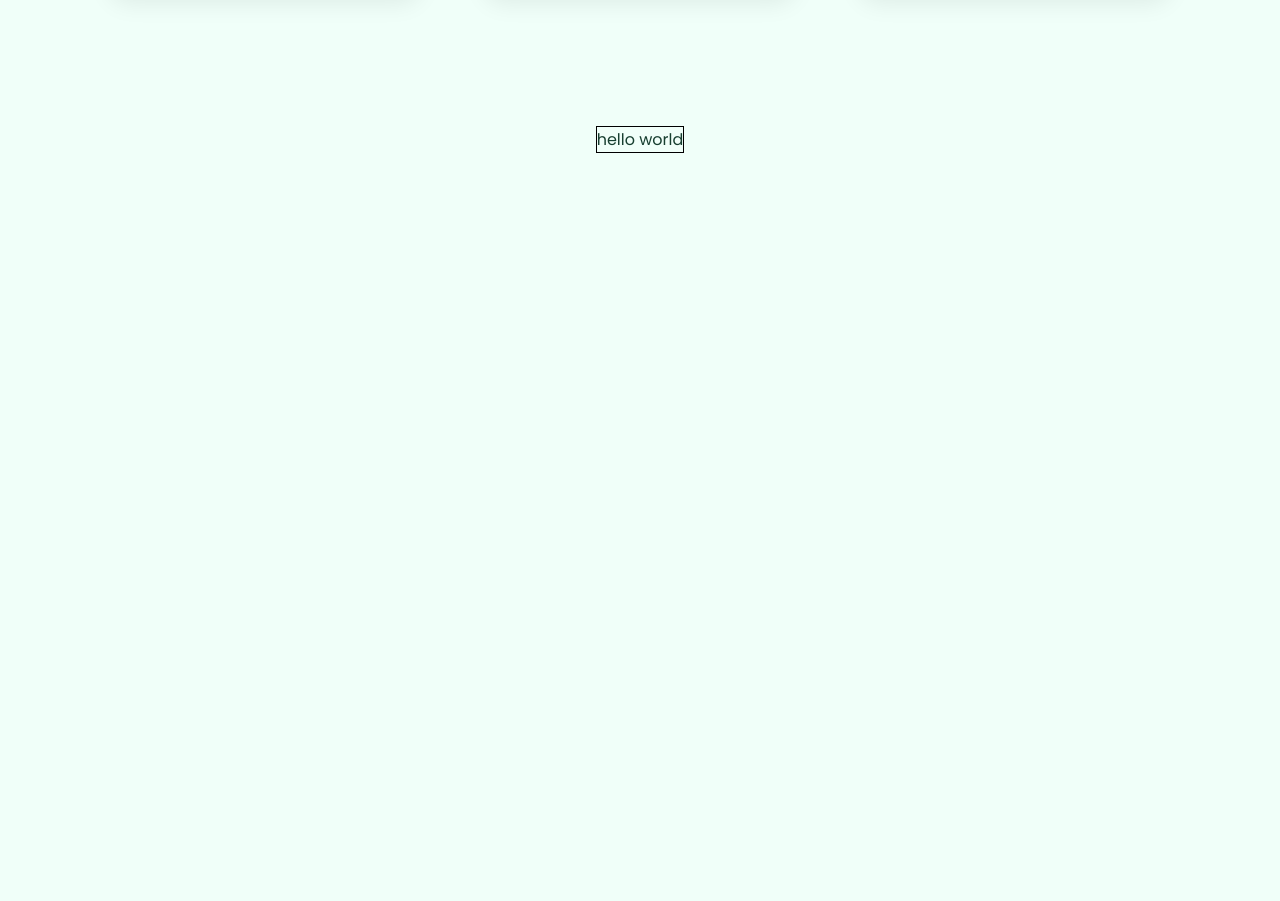
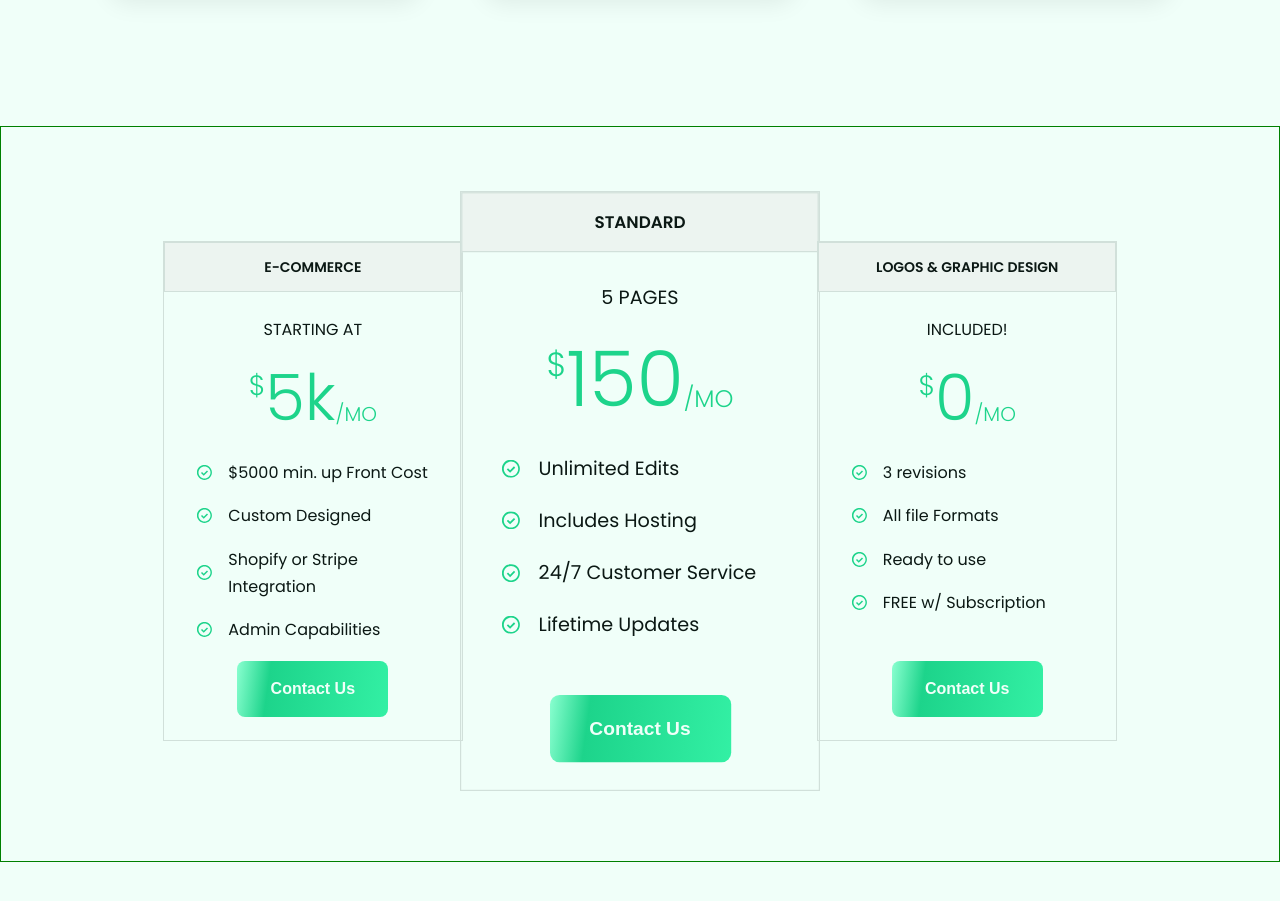
Before and after one commit to adinduokoro/Byte-Back-Digital-V2, a React (Create React App) app: page / in a window 1280 px wide. Shown: the part 5000-5901 px from the top of the page. Before the commit the page ends 5225 px from the top, so only its background shows below. Built offline with nearby package versions, Linux system fonts and the light colour scheme.

Commit message:
Plan Section
Still Working on the plan section of the website. I'm almost done, but I need to individually style each child once I issue their common properties.

```diff
--- a/src/components/customerPlanOptions/CustomerPlanOptions.js
+++ b/src/components/customerPlanOptions/CustomerPlanOptions.js
@@ -1,11 +1,42 @@
 import React from "react";
 import styles from "./CustomerPlanOptions.module.css";
+import { paymentOptions } from "./data";
+import checkmark from "../../assets/checkmark-outline.svg";
 
 const CustomerPlanOptions = () => {
   return (
     <section className={styles["customer-plan-options"]}>
       <div className="container">
-        <div className={"customer-plan-options-content"}>hello world</div>
+        <div className={styles["customer-plan-options-content"]}>
+          <div className={styles["plan-options"]}>
+            {paymentOptions.map((options, index) => (
+
+
+              <div className={styles["plan"]} key={index}>
+                <div className={styles["plan-title-container"]}>
+                  <h2>{options.title}</h2>
+                </div>
+                <span>{options.subTitle}</span>
+                <div className={styles.price}>
+                  <h3 className={styles["money-sign"]}>$</h3>
+                  <h3 className={styles["dollar-amount"]}>{options.price}</h3>
+                  <h3 className={styles["per-month"]}>/MO</h3>
+                </div>
+                <ul>
+                  {options.perks.map((perk, index) => (
+                    <div className={styles.perk}>
+                      <img src={checkmark} alt="" />
+                      <li key={index}>{perk}</li>
+                    </div>
+
+
+                  ))}
+                </ul>
+                <button className="btn-two">Contact Us</button>
+              </div>
+            ))}
+          </div>
+        </div>
       </div>
     </section>
   );
--- a/src/components/customerPlanOptions/CustomerPlanOptions.module.css
+++ b/src/components/customerPlanOptions/CustomerPlanOptions.module.css
@@ -1,4 +1,123 @@
-.customer-plan-options{
+.customer-plan-options {
+    margin: 0;
+    position: relative;
+    height: 46rem;
+    width: 100%;
+    border: 1px solid green;
+  }
+
+  .customer-plan-options-content {
+    height: 100%;
+  }
+
+  .plan-options {
+    display: flex;
+    justify-content: center;
+    height: 100%;
+    margin-top: 5.12rem;
+    gap: 1.7rem;
+  }
+
+  .plan {
+    position: relative;
+    display: flex;
+    flex-direction: column;
+    align-items: center;
+    width: 18.75rem;
+    height: 31.25rem;
+    padding: 0 2.19rem;
+    border: 1px solid var(--primaryColorNeutral600);
+    margin-top: 2rem;
+  }
+
+  .plan:nth-child(2) {
+    transform: scale(1.2);
+  }
+
+  .plan-title-container {
+    position: absolute;
+    top: 0;
+    left: 0;
+    display: flex;
+    align-items: center;
+    justify-content: center;
+    width: 100%;
+    height: 3.125rem;
+    border: 1px solid var(--primaryColorNeutral600);
+    background: var(--primaryColorNeutral900);
+  }
+
+  .plan-title-container h2 {
+    color: var(--primaryColorGreen100);
+    text-align: center;
+    font-size: 0.875rem;
+    font-weight: 600;
+  }
+
+  .plan span {
+    color: var(--primaryColorGreen100);
+    text-align: center;
+    font-size: 1rem;
+    font-weight: 400;
+    line-height: 170%;
+    margin: 4.625rem 0 0.25rem;
+  }
+
+  .price {
+    display: flex;
+    height: 4rem;
+    margin: 1.12rem 0 1.87rem;
+  }
+
+  .money-sign,
+  .per-month {
+    color: var(--primaryColorGreen);
+    font-weight: 300;
+  }
+
+  .money-sign {
+    font-size: 1.75rem;
+    align-self: start;
+  }
+
+  .per-month {
+    font-size: 1.25rem;
+    align-self: end;
+  }
+
+  .dollar-amount {
+    color: var(--primaryColorGreen);
+    font-size: 4rem;
+    font-weight: 300;
+    align-self: center;
+  }
+
+  .perk {
+    display: flex;
+    align-items: center;
+    gap: 1rem;
+    margin-bottom: 1rem;
+  }
+
+  .perk:last-child {
     margin-bottom: 0;
-    border: 1px solid black;
-}
+  }
+
+  .perk img {
+    width: 0.9375rem;
+    height: 0.9375rem;
+  }
+
+  .perk li {
+    color: var(--primaryColorGreen100);
+    font-family: Poppins, sans-serif;
+    font-size: 1rem;
+    font-weight: 400;
+    line-height: 1.7rem;
+    width: 200px;
+  }
+
+  .plan button {
+    position: absolute;
+    bottom: 1.44rem;
+  }
--- a/src/components/customerPlanOptions/data.js
+++ b/src/components/customerPlanOptions/data.js
@@ -3,6 +3,8 @@ export const paymentOptions = [
     title: "E-COMMERCE",
     subTitle: "STARTING AT",
     price: "5k",
+    perMonth: false,
+
     perks: [
       "$5000 min. up Front Cost",
       "Custom Designed",
@@ -14,6 +16,7 @@ export const paymentOptions = [
     title: "STANDARD",
     subTitle: "5 PAGES",
     price: "150",
+    perMonth: true,
     perks: [
       "Unlimited Edits",
       "Includes Hosting",
@@ -25,6 +28,7 @@ export const paymentOptions = [
     title: "LOGOS & GRAPHIC DESIGN",
     subTitle: "INCLUDED!",
     price: "0",
+    perMonth: false,
     perks: [
       "3 revisions",
       "All file Formats",
```
Also changed, not shown: src/assets/checkmark-outline.svg (added).
